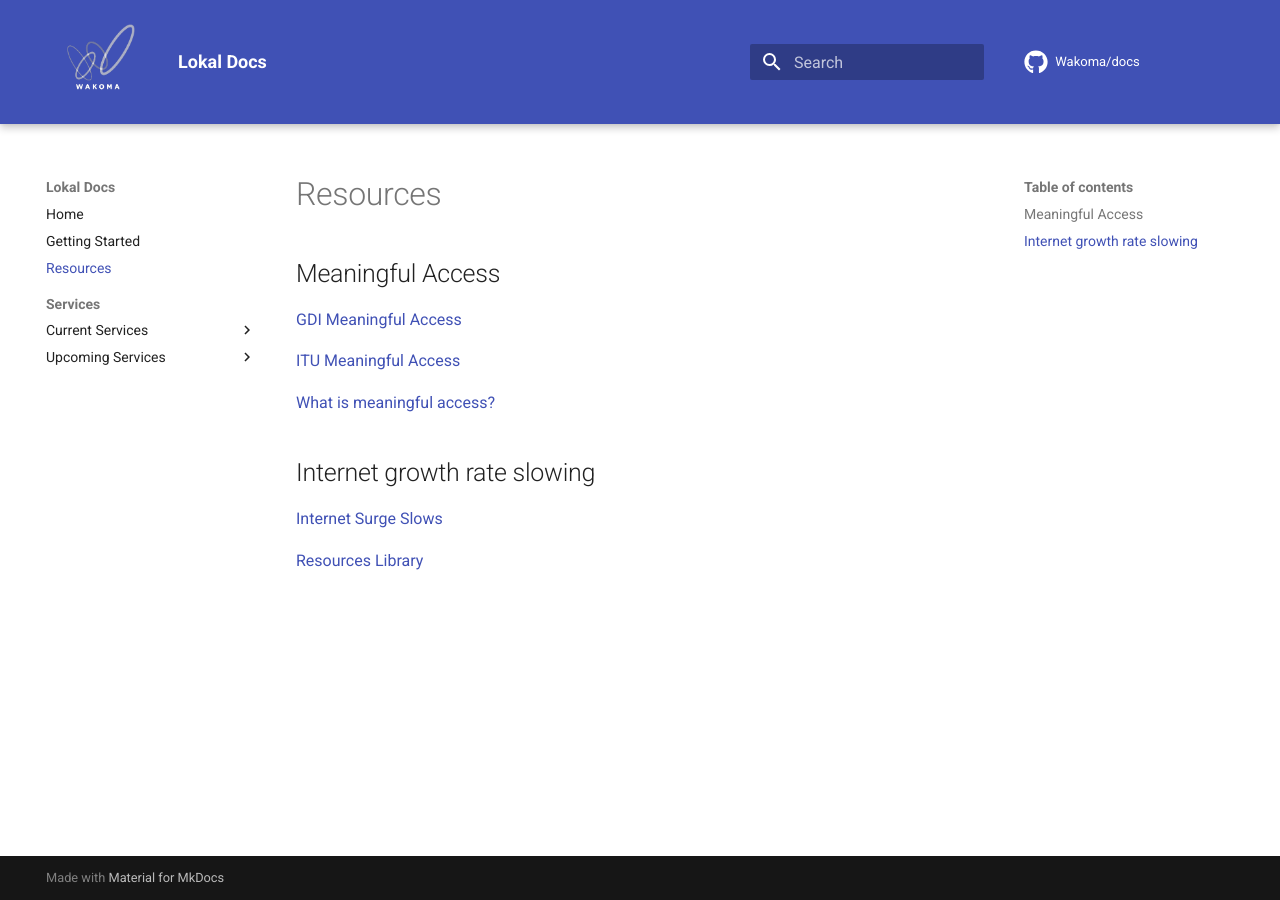
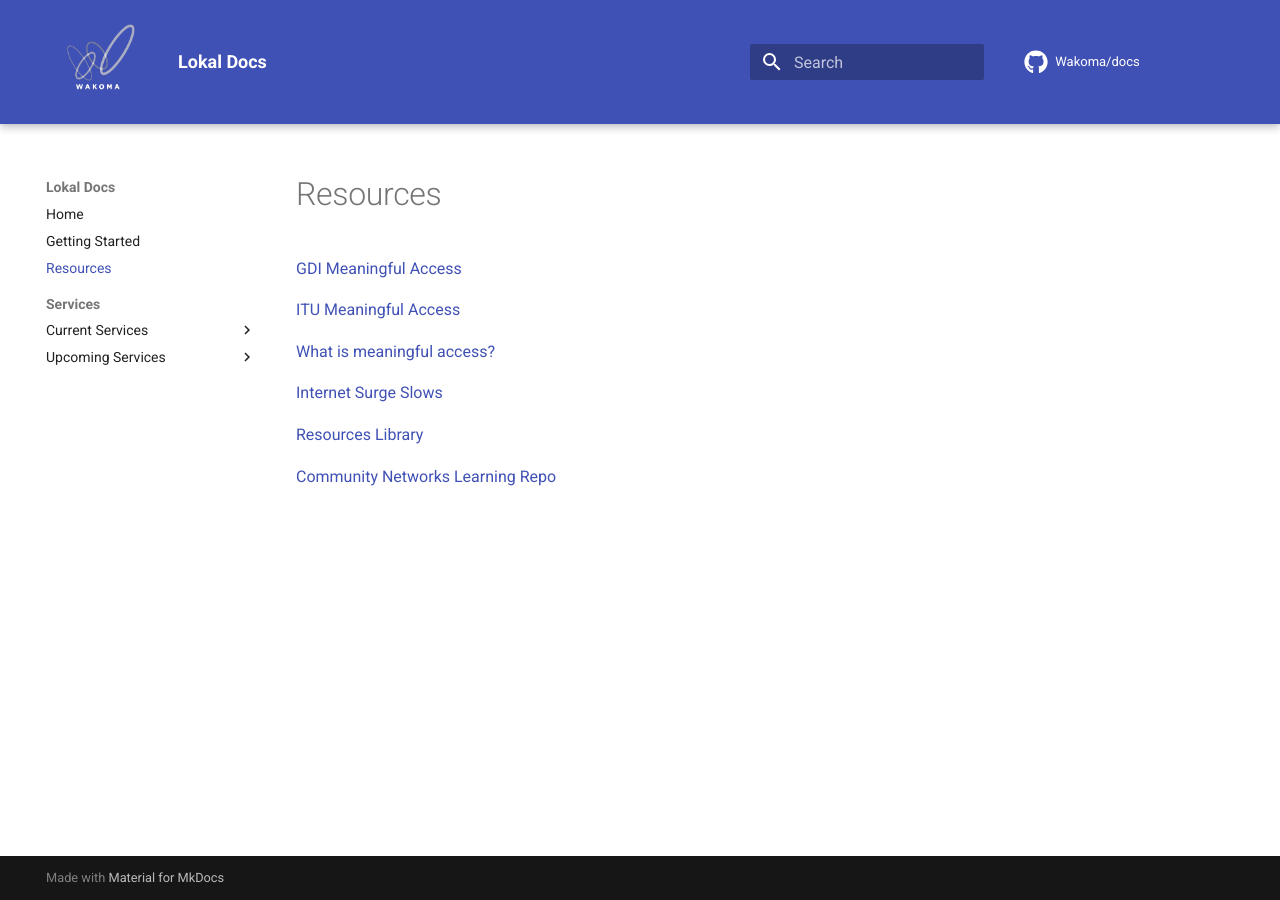
Before and after one commit to Wakoma/docs, an MkDocs documentation site: the page built from docs/resources.md, in a window 1280 px wide. Built offline with MkDocs 1.6.1 and Material for MkDocs 9.7.7, drawn with Linux system fonts in a browser that asks for light colours; comment, search, counter and statistics services are not loaded.

Commit message:
resources

```diff
--- a/docs/resources.md
+++ b/docs/resources.md
@@ -4,7 +4,7 @@
 # Resources
 
 
-## Meaningful Access
+
 
 [GDI Meaningful Access](https://globaldigitalinclusion.org/2022/11/21/championing-meaningful-access-for-the-global-majority/)
 
@@ -12,10 +12,9 @@
 
 [What is meaningful access?](https://a4ai.org/news/what-is-meaningful-internet-access-conceptualising-a-holistic-ict4d-policy-framework/)
 
-
-## Internet growth rate slowing
-
 [Internet Surge Slows](https://www.itu.int/en/mediacentre/Pages/PR-2022-09-16-Internet-surge-slows.aspx)
 
 
 [Resources Library](https://www.zotero.org/groups/2403673/communitynetworks/library)
+
+[Community Networks Learning Repo](https://cnlearning.apc.org/repository/)
```
Also changed, not shown: README.md (+1 -1 lines).
